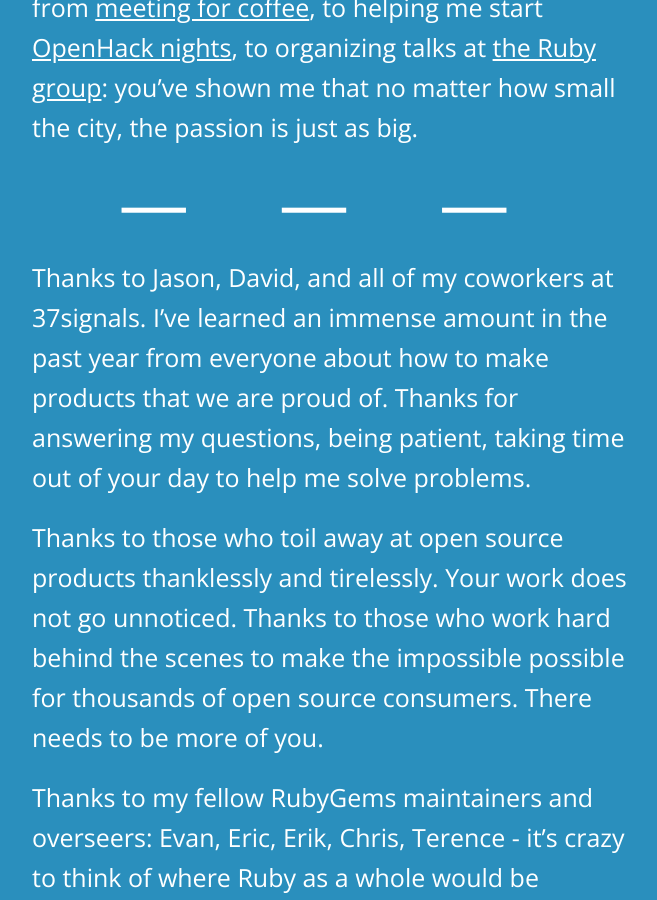
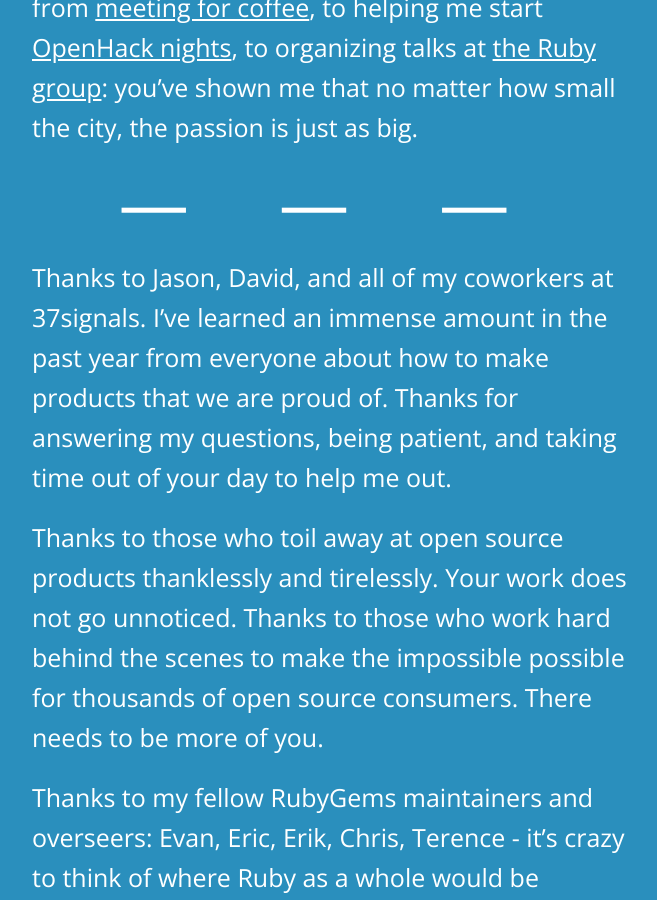
Before and after one commit to qrush/qrush.github.com, a Jekyll site: the page built from 2012/index.markdown, in a window 1280 px wide and 900 px high, scrolled down 1328 px. Shown: the whole window, without its empty margins (308-965 px from the left). Built offline with Jekyll 4.4.1, drawn with Linux system fonts in a browser that asks for light colours.

Commit message:
solve problems

```diff
--- a/2012/index.markdown
+++ b/2012/index.markdown
@@ -19,7 +19,7 @@
 
 ## — — —
 
-Thanks to Jason, David, and all of my coworkers at 37signals. I've learned an immense amount in the past year from everyone about how to make products that we are proud of. Thanks for answering my questions, being patient, taking time out of your day to help me solve problems.
+Thanks to Jason, David, and all of my coworkers at 37signals. I've learned an immense amount in the past year from everyone about how to make products that we are proud of. Thanks for answering my questions, being patient, and taking time out of your day to help me out.
 
 Thanks to those who toil away at open source products thanklessly and tirelessly. Your work does not go unnoticed. Thanks to those who work hard behind the scenes to make the impossible possible for thousands of open source consumers. There needs to be more of you.
 
```
